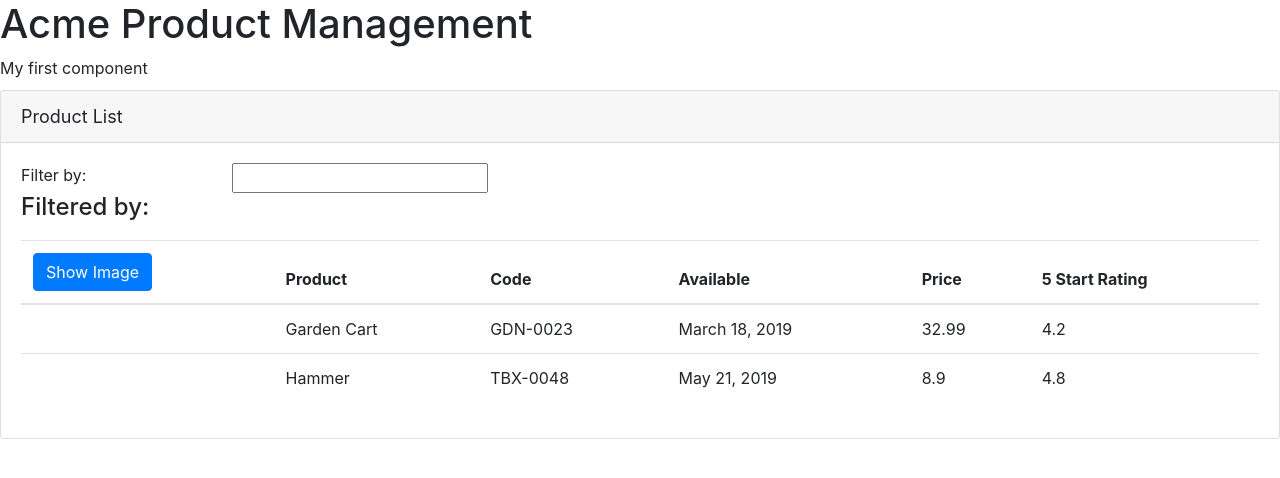
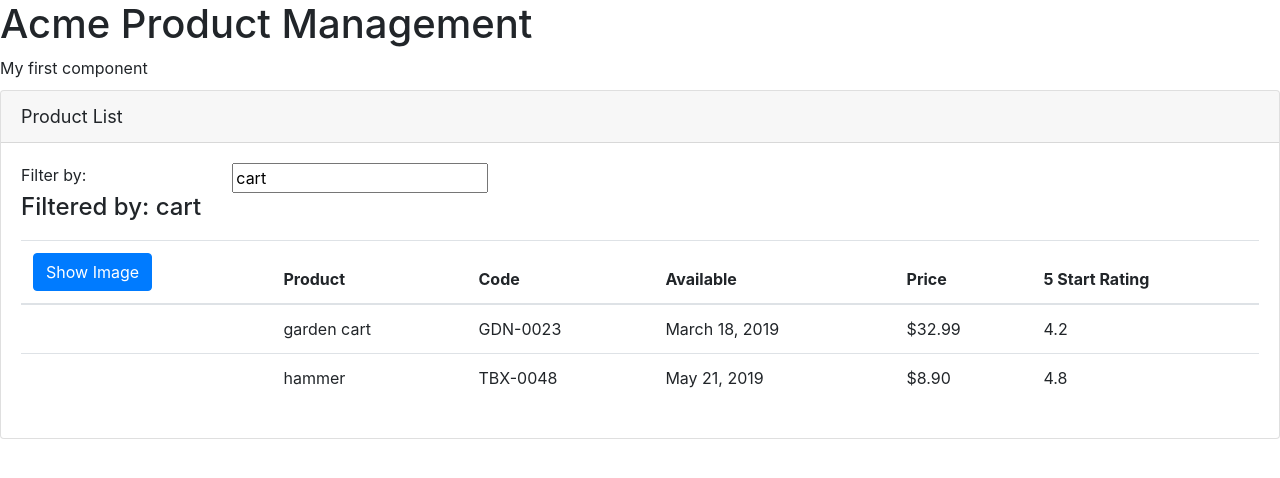
Before and after one commit to luismedellin/Angular-GettingStartedCourse, an Angular app in the folder APM-Start/: page / in a window 1280 px wide. Shown: the top 478 px of the page. Built offline with nearby package versions, Linux system fonts and the light colour scheme.

Commit message:
master-6: format components

```diff
--- a/APM-Start/src/app/app.module.ts
+++ b/APM-Start/src/app/app.module.ts
@@ -1,4 +1,5 @@
 import { BrowserModule } from '@angular/platform-browser';
+import { FormsModule } from '@angular/forms';
 import { NgModule } from '@angular/core';
 
 import { AppComponent } from './app.component';
@@ -10,7 +11,8 @@
     ProductListComponent
   ],
   imports: [
-    BrowserModule
+    BrowserModule,
+    FormsModule
   ],
   bootstrap: [AppComponent]
 })
--- a/APM-Start/src/app/products/product-list.component.html
+++ b/APM-Start/src/app/products/product-list.component.html
@@ -6,12 +6,12 @@
         <div class="row">
             <div class="col-md-2">Filter by:</div>
             <div class="col-md-4">
-                <input type="text" >
+                <input [(ngModel)]='listFilter' type="text" >
             </div>
         </div>
         <div class="row">
             <div class="col-md-6">
-                <h4>Filtered by:</h4>
+                <h4>Filtered by: {{listFilter}}</h4>
             </div>
         </div>
         <div class="table-responsive">
@@ -21,7 +21,7 @@
                         <th>
                             <button class="btn btn-primary"
                                 (click)='toggleImage()'>
-                                {{showImage ? 'Hide': 'Show'}} Image
+                                {{showImage ? 'Hide': 'Show'}}  Image
                             </button>
                         </th>
                         <th>Product</th>
@@ -36,15 +36,15 @@
                         <td>
                             <img *ngIf='showImage'
                                 [src]='product.imageUrl'
-                                [title]='product.productName'
+                                [title]='product.productName | uppercase'
                                 [style.width.px]='imageWidth'
                                 [style.margin.px]='imageMargin'
                                 />
                         </td>
-                        <td>{{ product.productName }}</td>
+                        <td>{{ product.productName | lowercase }}</td>
                         <td>{{ product.productCode }}</td>
                         <td>{{ product.releaseDate }}</td>
-                        <td>{{ product.price }}</td>
+                        <td>{{ product.price | currency:'USD':'symbol':'1.2-2' }}</td>
                         <td>{{ product.starRating }}</td>
                     </tr>
                 </tbody>
--- a/APM-Start/src/app/products/product-list.component.ts
+++ b/APM-Start/src/app/products/product-list.component.ts
@@ -9,6 +9,7 @@
     imageWidth: number = 50;
     imageMargin: number = 2;
     showImage: boolean = false;
+    listFilter: string = 'cart';
     products: any[] = [
         {
             "productId": 2,
```
